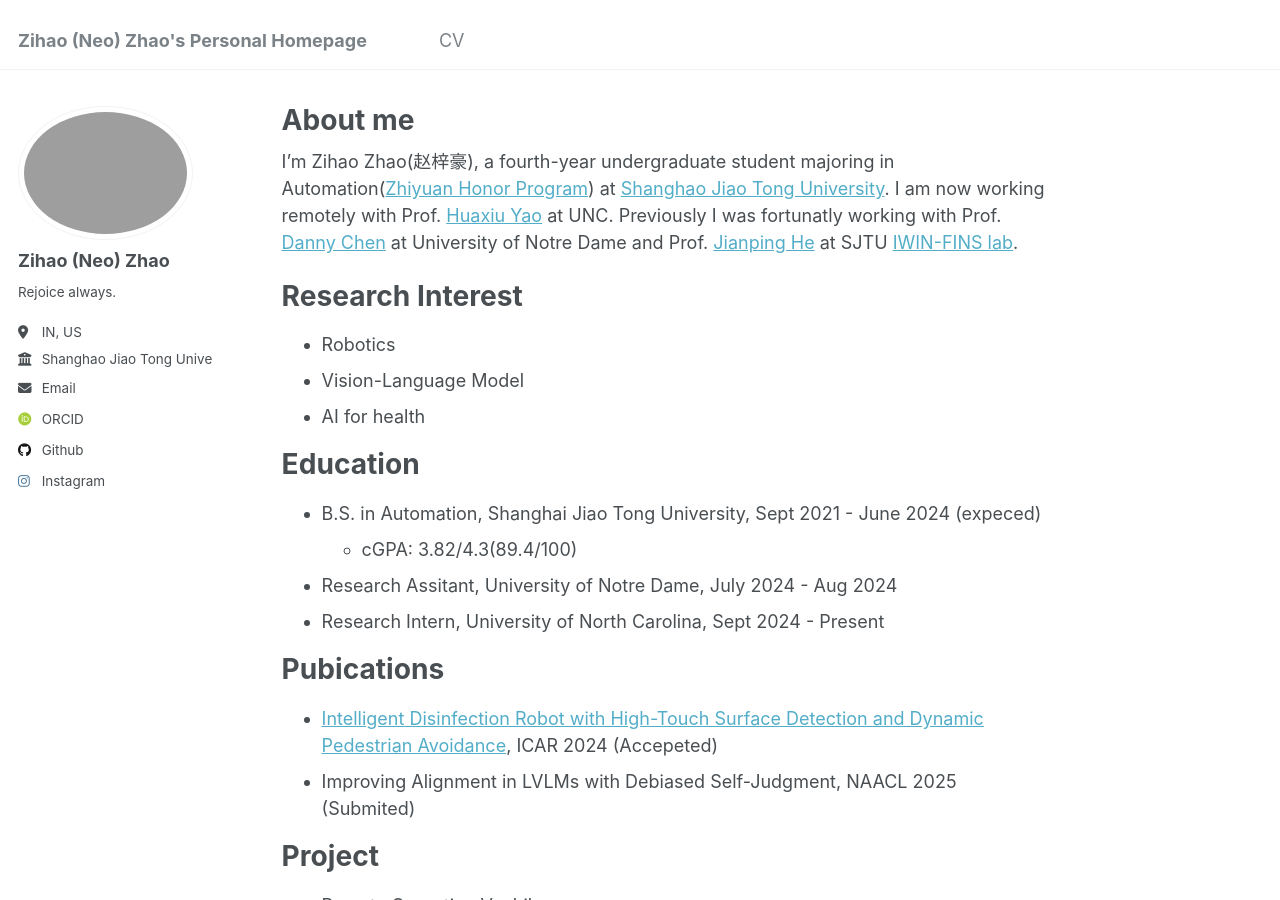
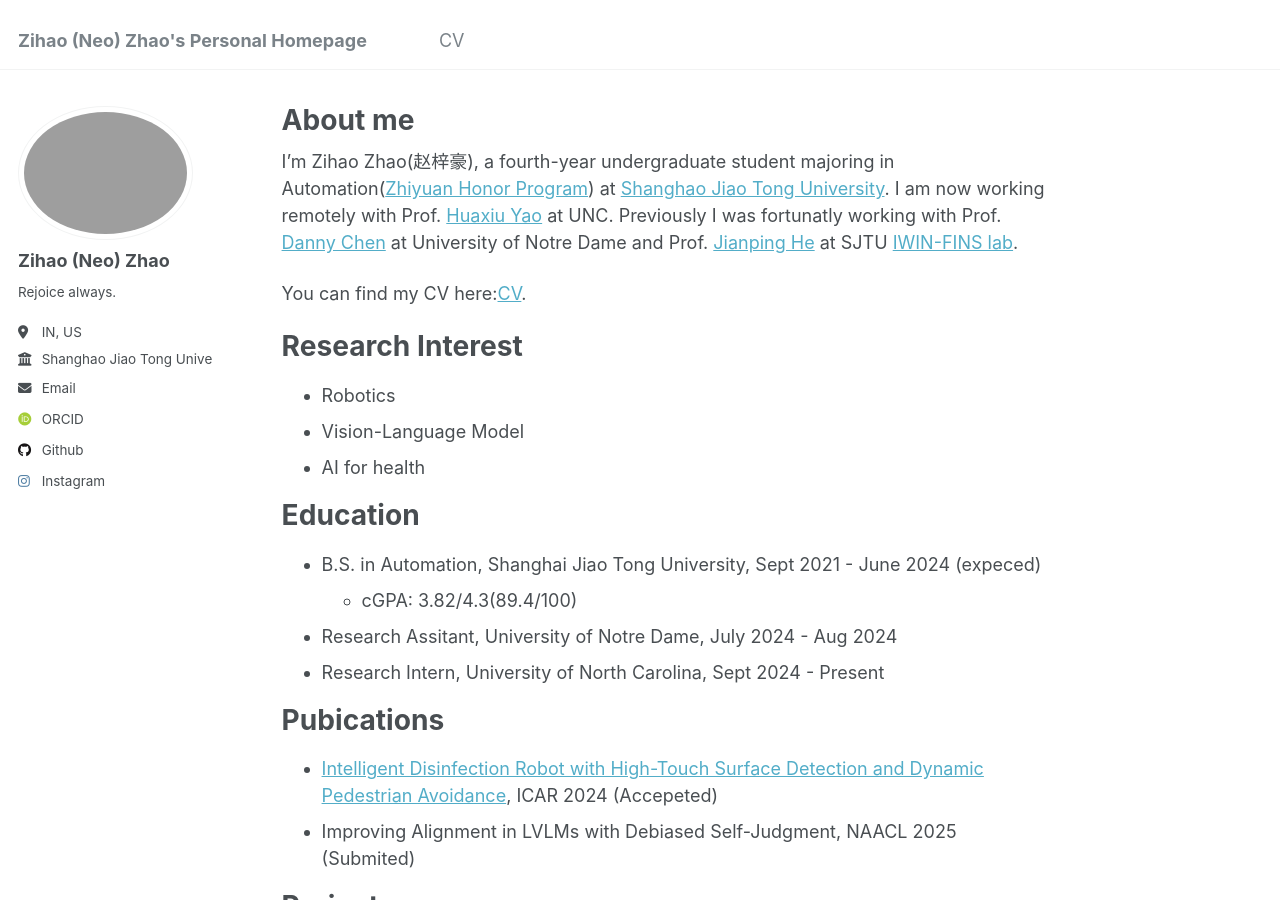
Before and after one commit to neo1zh/neo1zh.github.io, a Jekyll site: the page built from _pages/about.md, in a window 1280 px wide and 900 px high. Built offline with Jekyll 4.4.1, drawn with Linux system fonts in a browser that asks for light colours; some web fonts are replaced.

Commit message:
Update about page content and add CV link

```diff
--- a/_pages/about.md
+++ b/_pages/about.md
@@ -7,8 +7,9 @@ redirect_from:
   - /about.html
 ---
 
+I'm Zihao Zhao(赵梓豪), a fourth-year undergraduate student majoring in Automation([Zhiyuan Honor Program](https://en.zhiyuan.sjtu.edu.cn/en)) at [Shanghao Jiao Tong University](https://en.sjtu.edu.cn). I am now working remotely with Prof. [Huaxiu Yao](https://www.huaxiuyao.io) at UNC. Previously I was fortunatly working with Prof. [Danny Chen](https://www3.nd.edu/~dchen/) at University of Notre Dame and Prof. [Jianping He](https://iwin-fins.com) at SJTU [IWIN-FINS lab](https://iwin-fins.com).
 
-I'm Zihao Zhao(赵梓豪), a fourth-year undergraduate student majoring in Automation([Zhiyuan Honor Program](https://en.zhiyuan.sjtu.edu.cn/en)) at [Shanghao Jiao Tong University](https://en.sjtu.edu.cn). I am now working remotely with Prof. [Huaxiu Yao](https://www.huaxiuyao.io) at UNC. Previously I was fortunatly working with Prof. [Danny Chen](https://www3.nd.edu/~dchen/) at University of Notre Dame and Prof. [Jianping He](https://iwin-fins.com) at SJTU [IWIN-FINS lab](https://iwin-fins.com).
+You can find my CV here:[CV](https://github.com/neo1zh/neo1zh.github.io/blob/master/assets/ZhaoCV%20OCT.pdf).
 
 Research Interest
 =====
```
Also changed, not shown: 1 other file.
